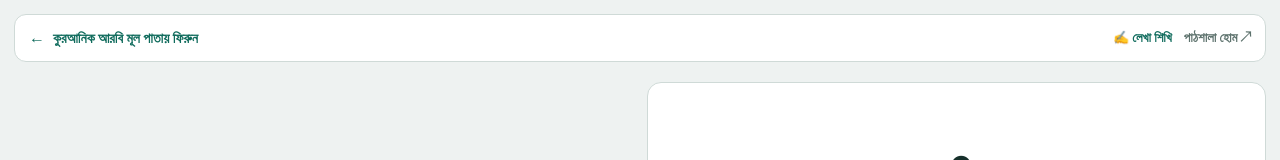
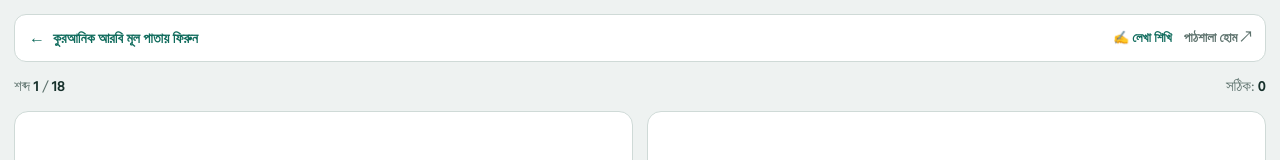
Before and after one commit to photopixc-spec/learn-photopixc, a website: page quranic-arabic/typing/index.html in a window 1280 px wide. Shown: the top 160 px of the page. Drawn offline with Linux system fonts and the light colour scheme; a web font is replaced by a local one.

Commit message:
fix(quranic-arabic): restore exact 2-column grid layout for typing tool

```diff
--- a/quranic-arabic/typing/index.html
+++ b/quranic-arabic/typing/index.html
@@ -13,7 +13,8 @@
 html,body{margin:0}
 :root{box-sizing:border-box;padding-top:env(safe-area-inset-top,0px);padding-bottom:env(safe-area-inset-bottom,0px)}
 html{scroll-padding-top:env(safe-area-inset-top,0px)}
-body{background:var(--bg);color:var(--ink);font-family:"Hind Siliguri",system-ui,sans-serif;min-height:100vh;display:flex;justify-content:center;padding:14px}
+body{background:var(--bg);color:var(--ink);font-family:"Hind Siliguri",system-ui,sans-serif;min-height:100vh;display:flex;flex-direction:column;align-items:center;padding:14px}
+.page-nav{width:100%;max-width:860px;margin-bottom:12px;display:flex;align-items:center;justify-content:space-between;padding:10px 14px;background:var(--panel);border:1px solid var(--line);border-radius:12px}
 .app{width:100%;max-width:860px;display:flex;flex-direction:column;gap:12px}
 .top{display:flex;justify-content:space-between;align-items:center;color:var(--mute);font-size:15px}
 .top b{color:var(--ink)}
@@ -49,6 +50,7 @@ button{font:inherit;color:inherit;cursor:pointer}
 button:focus-visible{outline:3px solid var(--accent);outline-offset:2px}
 .label{font-size:14px;color:var(--mute);text-align:center;margin:0 0 6px}
 @media (min-width:900px){
+.page-nav{max-width:1500px}
 .app{max-width:1500px;display:grid;grid-template-columns:minmax(0,1fr) minmax(0,1fr);grid-template-rows:auto auto auto;column-gap:14px;row-gap:12px}
 .top{grid-column:1/3}
 .app>.card:nth-child(2){grid-column:1;grid-row:2}
@@ -61,8 +63,7 @@ button:focus-visible{outline:3px solid var(--accent);outline-offset:2px}
 </style>
 </head>
 <body>
-<div class="app">
-  <div style="grid-column:1/-1;display:flex;align-items:center;justify-content:space-between;margin-bottom:8px;padding:10px 14px;background:var(--panel);border:1px solid var(--line);border-radius:12px;">
+<nav class="page-nav">
   <a href="../" style="display:inline-flex;align-items:center;gap:8px;text-decoration:none;color:var(--accent);font-weight:700;font-size:14px;">
     <span aria-hidden="true" style="font-size:16px;">←</span> কুরআনিক আরবি মূল পাতায় ফিরুন
   </a>
@@ -74,7 +75,8 @@ button:focus-visible{outline:3px solid var(--accent);outline-offset:2px}
       পাঠশালা হোম ↗
     </a>
   </div>
-  </div>
+</nav>
+<div class="app">
   <div class="top"><span>শব্দ <b id="pos">1</b> / <b id="tot">1</b></span><span>সঠিক: <b id="score">0</b></span></div>
 
   <div class="card">
```
Lines whose indentation alone changed are shown as unchanged.
